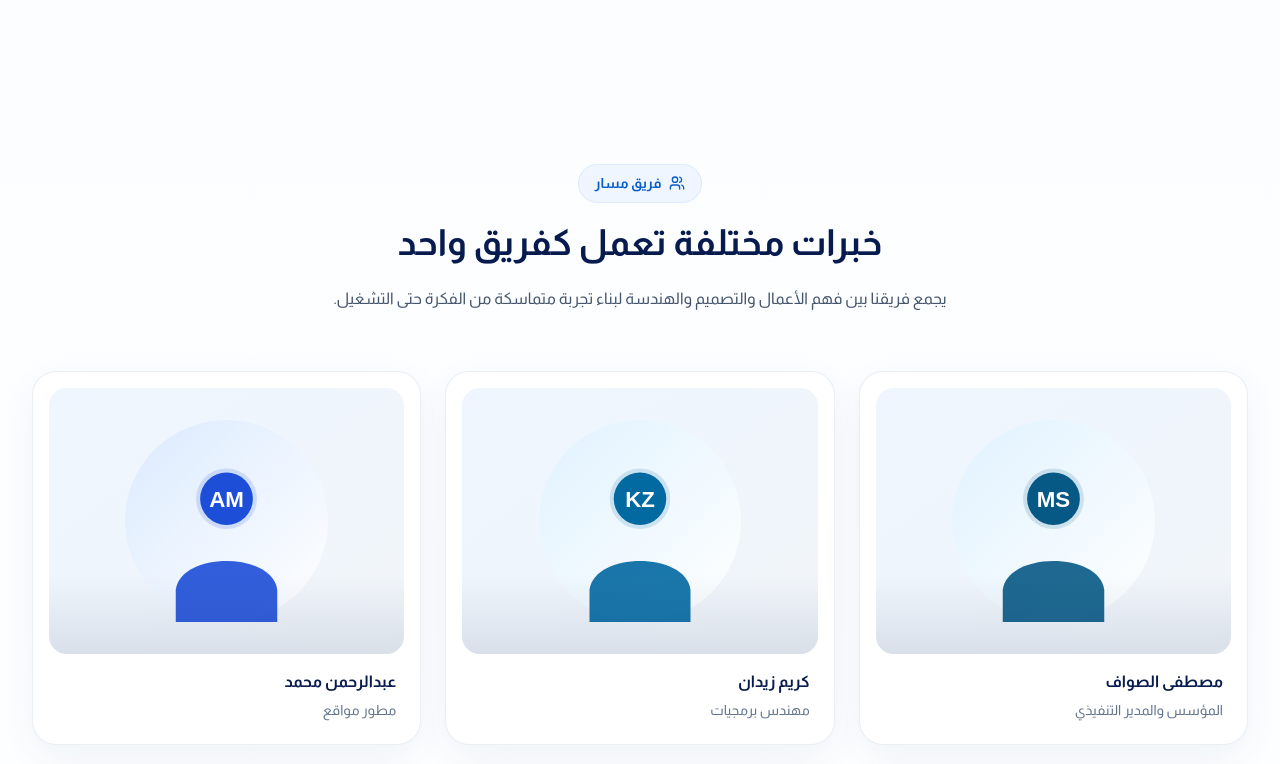
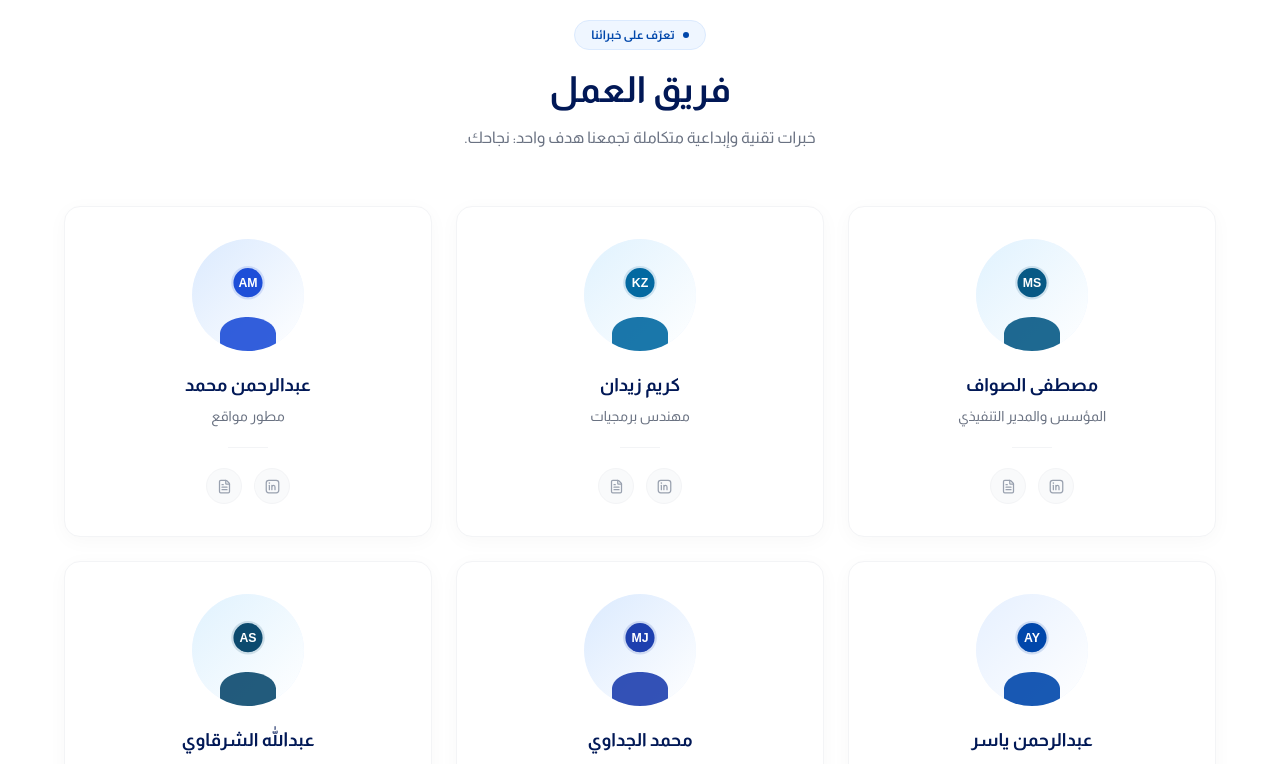
Before and after one commit to nabil-assi/masar_partner, a Next.js app: page /Website/about in a window 1280 px wide. Shown: the part 3160-3924 px from the top of the page. Built offline with nearby package versions, Linux system fonts and the light colour scheme.

Commit message:
Solve scalling problem

```diff
--- a/package.json
+++ b/package.json
@@ -13,7 +13,7 @@
     "@tanstack/react-query-devtools": "^5.101.0",
     "axios": "^1.17.0",
     "framer-motion": "^12.42.2",
-    "lucide-react": "^1.22.0",
+    "lucide-react": "^1.24.0",
     "next": "16.2.9",
     "react": "19.2.4",
     "react-dom": "19.2.4",
--- a/src/app/Website/about/page.tsx
+++ b/src/app/Website/about/page.tsx
@@ -21,9 +21,10 @@ export default function Home() {
       <WhyMasar />
       <div className="py-20 sm:py-24 lg:py-28">
         <HowWeWork />
-      </div>
       <TeamSection />
       <CTA />
+            </div>
+
     </main>
   );
 }
--- a/src/app/Website/clients/page.tsx
+++ b/src/app/Website/clients/page.tsx
@@ -1,7 +1,7 @@
 import { Hero } from "@/components/Website/clients/Hero";
 
 import Image from "next/image";
- import { Blog } from "@/components/Website/blog/Blog";
+import { Blog } from "@/components/Website/blog/Blog";
 import { OurClients } from "@/components/Website/clients/OurClients";
 import { SectorsWeServe } from "@/components/Website/clients/SectorsWeServe";
 import { Testimonials } from "@/components/Website/clients/Testimonials";
@@ -11,19 +11,21 @@ import type { Metadata } from "next";
 
 export const metadata: Metadata = {
   title: "عملاؤنا وشراكاتنا",
-  description: "شراكات رقمية طويلة المدى نبني من خلالها حلولاً تنمو مع أعمال عملائنا.",
+  description:
+    "شراكات رقمية طويلة المدى نبني من خلالها حلولاً تنمو مع أعمال عملائنا.",
 };
 
 export default function Home() {
   return (
     <main className="website-subpage relative min-h-screen w-full overflow-x-hidden">
       <Hero />
-
+      <div className="website-section-stack pt-12 sm:pt-16">
         <OurClients />
         <SectorsWeServe />
-      <Testimonials />
-      <HowWeWork />
-      <CTA />
+        <Testimonials />
+        <HowWeWork />
+        <CTA />
+      </div>
     </main>
   );
 }
--- a/src/components/Website/about/TeamSection.tsx
+++ b/src/components/Website/about/TeamSection.tsx
@@ -1,39 +1,184 @@
+"use client";
+
 import Image from "next/image";
-import { Users } from "lucide-react";
+import { motion } from "framer-motion";
+import { FileText } from "lucide-react";
+
+// أيقونة LinkedIn مخصصة (lucide-react شال أيقونات العلامات التجارية)
+const LinkedinIcon = ({ size = 16 }: { size?: number }) => (
+  <svg width={size} height={size} viewBox="0 0 24 24" fill="none">
+    <rect x="2" y="2" width="20" height="20" rx="4" stroke="currentColor" strokeWidth="2" />
+    <line x1="7" y1="10" x2="7" y2="17" stroke="currentColor" strokeWidth="2" strokeLinecap="round" />
+    <circle cx="7" cy="6.5" r="1.3" fill="currentColor" />
+    <path
+      d="M11 17V10M11 13C11 11 12.5 10 14 10C15.5 10 16 11 16 13V17"
+      stroke="currentColor"
+      strokeWidth="2"
+      strokeLinecap="round"
+      strokeLinejoin="round"
+    />
+  </svg>
+);
 
 const team = [
-  { name: "مصطفى الصواف", role: "المؤسس والمدير التنفيذي", avatar: "/Website/images/about/team/avatar4.svg" },
-  { name: "كريم زيدان", role: "مهندس برمجيات", avatar: "/Website/images/about/team/avatar3.svg" },
-  { name: "عبدالرحمن محمد", role: "مطور مواقع", avatar: "/Website/images/about/team/avatar2.svg" },
-  { name: "عبدالرحمن ياسر", role: "مطور تطبيقات موبايل", avatar: "/Website/images/about/team/avatar1.svg" },
-  { name: "محمد الجداوي", role: "مطور واجهات وعمليات تطوير", avatar: "/Website/images/about/team/avatar5.svg" },
-  { name: "عبدالله الشرقاوي", role: "مصمم واجهة وتجربة مستخدم", avatar: "/Website/images/about/team/avatar6.svg" },
+  {
+    name: "مصطفى الصواف",
+    role: "المؤسس والمدير التنفيذي",
+    avatar: "/Website/images/about/team/avatar4.svg",
+    linkedin: "#",
+    cv: "#",
+  },
+  {
+    name: "كريم زيدان",
+    role: "مهندس برمجيات",
+    avatar: "/Website/images/about/team/avatar3.svg",
+    linkedin: "#",
+    cv: "#",
+  },
+  {
+    name: "عبدالرحمن محمد",
+    role: "مطور مواقع",
+    avatar: "/Website/images/about/team/avatar2.svg",
+    linkedin: "#",
+    cv: "#",
+  },
+  {
+    name: "عبدالرحمن ياسر",
+    role: "مطور تطبيقات موبايل",
+    avatar: "/Website/images/about/team/avatar1.svg",
+    linkedin: "#",
+    cv: "#",
+  },
+  {
+    name: "محمد الجداوي",
+    role: "مطور واجهات وعمليات تطوير",
+    avatar: "/Website/images/about/team/avatar5.svg",
+    linkedin: "#",
+    cv: "#",
+  },
+  {
+    name: "عبدالله الشرقاوي",
+    role: "مصمم واجهة وتجربة مستخدم",
+    avatar: "/Website/images/about/team/avatar6.svg",
+    linkedin: "#",
+    cv: "#",
+  },
 ];
+
+const containerVariants = {
+  hidden: {},
+  visible: {
+    transition: { staggerChildren: 0.1 },
+  },
+};
+
+const cardVariants = {
+  hidden: { opacity: 0, y: 30, scale: 0.95 },
+  visible: {
+    opacity: 1,
+    y: 0,
+    scale: 1,
+    transition: { duration: 0.5, ease: [0.22, 1, 0.36, 1] as const },
+  },
+};
 
 export const TeamSection = () => {
   return (
-    <section id="team" className="py-20 sm:py-24 lg:py-28" dir="rtl">
-      <div className="website-container">
-        <div className="mx-auto max-w-3xl text-center">
-          <span className="masar-eyebrow gap-2"><Users className="h-4 w-4" /> فريق مسار</span>
-          <h2 className="mt-5 text-3xl font-extrabold text-[#071b4e] sm:text-4xl">خبرات مختلفة تعمل كفريق واحد</h2>
-          <p className="mx-auto mt-5 max-w-2xl text-base leading-8 text-slate-600">يجمع فريقنا بين فهم الأعمال والتصميم والهندسة لبناء تجربة متماسكة من الفكرة حتى التشغيل.</p>
-        </div>
+    <section id="team" className="py-16 lg:py-20 px-6 bg-white" dir="rtl">
+      <div className="container mx-auto max-w-6xl">
+        {/* Badge */}
+        <motion.div
+          initial={{ opacity: 0, y: -10 }}
+          whileInView={{ opacity: 1, y: 0 }}
+          viewport={{ once: true }}
+          transition={{ duration: 0.4 }}
+          className="flex justify-center mb-5"
+        >
+          <span className="inline-flex items-center gap-2 bg-blue-50 border border-blue-100 text-[#0047AB] px-4 py-1.5 rounded-full text-xs font-bold">
+            <span className="w-1.5 h-1.5 rounded-full bg-[#0047AB]" />
+            تعرّف على خبرائنا
+          </span>
+        </motion.div>
 
-        <div className="mt-14 grid grid-cols-2 gap-4 sm:grid-cols-3 lg:gap-6">
-          {team.map((member) => (
-            <article key={member.name} className="group overflow-hidden rounded-[1.5rem] border border-slate-200/70 bg-white p-3 shadow-[0_12px_35px_rgba(17,65,124,0.06)] transition duration-300 hover:-translate-y-1 hover:border-blue-100 hover:shadow-[0_20px_50px_rgba(17,65,124,0.10)] sm:p-4">
-              <div className="relative aspect-[4/3] overflow-hidden rounded-[1.1rem] bg-gradient-to-br from-blue-50 to-slate-100">
-                <Image src={member.avatar} alt={member.name} fill sizes="(min-width: 1024px) 360px, (min-width: 640px) 33vw, 50vw" className="object-contain p-5 transition duration-500 group-hover:scale-105 sm:p-8" />
-                <div className="absolute inset-x-0 bottom-0 h-20 bg-gradient-to-t from-[#071b4e]/10 to-transparent" />
+        {/* العنوان */}
+        <motion.div
+          initial={{ opacity: 0, y: 10 }}
+          whileInView={{ opacity: 1, y: 0 }}
+          viewport={{ once: true }}
+          transition={{ duration: 0.5, delay: 0.1 }}
+          className="text-center mb-14"
+        >
+          <h2 className="text-2xl lg:text-4xl font-extrabold text-[#011856] mb-4">
+            فريق العمل
+          </h2>
+          <p className="text-gray-500 text-sm lg:text-base">
+            خبرات تقنية وإبداعية متكاملة تجمعنا هدف واحد: نجاحك.
+          </p>
+        </motion.div>
+
+        {/* الشبكة */}
+        <motion.div
+          variants={containerVariants}
+          initial="hidden"
+          whileInView="visible"
+          viewport={{ once: true, amount: 0.2 }}
+          className="grid grid-cols-1 sm:grid-cols-2 lg:grid-cols-3 gap-6"
+        >
+          {team.map((member, i) => (
+            <motion.article
+              key={i}
+              variants={cardVariants}
+              whileHover={{ y: -8 }}
+              className="group flex flex-col items-center text-center rounded-2xl border border-gray-100 bg-white p-8 shadow-[0_4px_20px_rgba(0,0,0,0.03)] hover:shadow-xl hover:border-[#0047AB]/20 transition-all duration-300"
+            >
+              {/* الصورة بحلقة زخرفية */}
+              <div className="relative h-24 w-24 lg:h-28 lg:w-28 mb-5">
+                <div className="absolute -inset-1.5 rounded-full bg-gradient-to-br from-blue-100 to-blue-50 opacity-0 group-hover:opacity-100 transition-opacity duration-300" />
+                <div className="relative h-full w-full overflow-hidden rounded-full bg-blue-50 ring-4 ring-white shadow-sm">
+                  <Image
+                    src={member.avatar}
+                    alt={member.name}
+                    fill
+                    className="object-cover group-hover:scale-110 transition-transform duration-500"
+                  />
+                </div>
               </div>
-              <div className="px-2 pb-2 pt-4 text-right">
-                <h3 className="text-sm font-extrabold text-[#071b4e] sm:text-base">{member.name}</h3>
-                <p className="mt-1.5 text-xs leading-5 text-slate-500 sm:text-sm">{member.role}</p>
+
+              {/* الاسم والمنصب */}
+              <h3 className="font-extrabold text-[#011856] text-base lg:text-lg mb-1.5">
+                {member.name}
+              </h3>
+              <p className="text-gray-500 text-xs lg:text-sm mb-5 leading-relaxed max-w-[200px]">
+                {member.role}
+              </p>
+
+              {/* خط فاصل صغير */}
+              <div className="w-10 h-px bg-gray-100 mb-5" />
+
+              {/* أزرار السوشيال */}
+              <div className="flex gap-3">
+
+                <a  href={member.linkedin}
+                  target="_blank"
+                  rel="noopener noreferrer"
+                  aria-label={`لينكدإن ${member.name}`}
+                  className="w-9 h-9 rounded-full bg-gray-50 border border-gray-100 flex items-center justify-center text-gray-400 hover:bg-[#0047AB] hover:border-[#0047AB] hover:text-white transition-colors duration-200"
+                >
+                  <LinkedinIcon size={15} />
+                </a>
+
+                  <a href={member.cv}
+                  target="_blank"
+                  rel="noopener noreferrer"
+                  aria-label={`السيرة الذاتية لـ ${member.name}`}
+                  className="w-9 h-9 rounded-full bg-gray-50 border border-gray-100 flex items-center justify-center text-gray-400 hover:bg-[#0047AB] hover:border-[#0047AB] hover:text-white transition-colors duration-200"
+                >
+                  <FileText size={15} />
+                </a>
               </div>
-            </article>
+            </motion.article>
           ))}
-        </div>
+        </motion.div>
       </div>
     </section>
   );
--- a/src/components/Website/services/service/Hero.tsx
+++ b/src/components/Website/services/service/Hero.tsx
@@ -39,7 +39,7 @@ export const Hero = ({
         { label: "اطلب عرض سعر", href: "/contact", variant: "secondary" },
       ]}
     >
-      <div className="grid gap-4 sm:grid-cols-1 lg:grid-cols-3">
+      <div className="grid gap-4 sm:grid-cols-1 lg:grid-cols-3 text-center">
         {stats.map((stat) => (
           <div key={stat.label} className="border-b border-slate-100 pb-4 last:border-b-0 last:pb-0">
             <div className="text-3xl font-extrabold text-[#071b4e]">{stat.value}</div>
```
Also changed, not shown: src/components/Website/home/Footer.tsx (+0 -23 lines), 1 other file (tests, documents, lock files or other folders).
